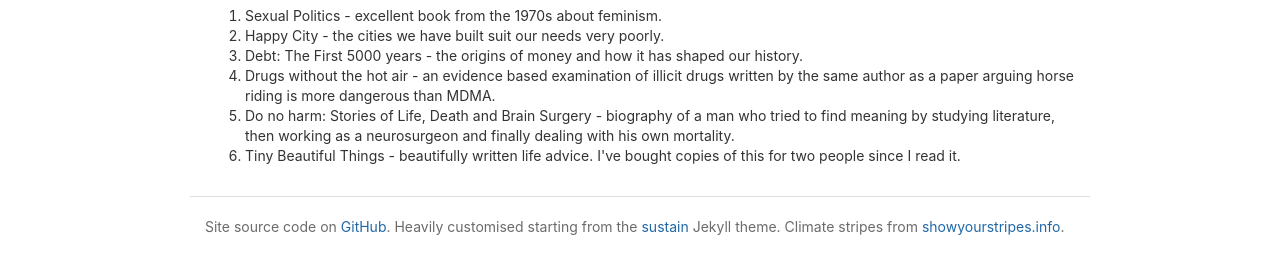
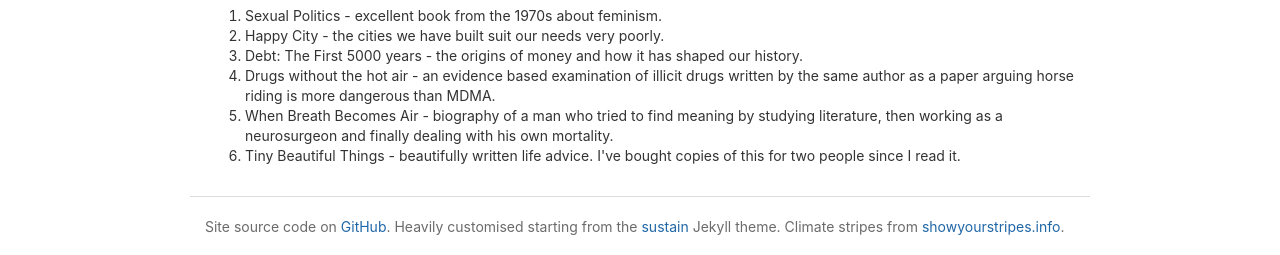
Before and after one commit to mchr3k/mchr3k.github.com, a Jekyll site: the page built from reading.html, in a window 1280 px wide. Shown: the part 1825-2080 px from the top of the page. Built offline with Jekyll 4.4.1, drawn with Linux system fonts in a browser that asks for light colours; nearby versions of some CDN libraries.

Commit message:
FIx book title

```diff
--- a/reading.html
+++ b/reading.html
@@ -110,10 +110,8 @@ title: Martin Hare Robertson - Reading
     <li>Happy City - the cities we have built suit our needs very poorly.</li>
     <li>Debt: The First 5000 years - the origins of money and how it has shaped our history.</li>
     <li>Drugs without the hot air - an evidence based examination of illicit drugs written by the same author as a paper arguing horse riding is more dangerous than MDMA.</li>
-    <li>
-      Do no harm: Stories of Life, Death and Brain Surgery - biography of a man who tried to find meaning by studying literature, then working as a neurosurgeon and finally dealing with his own
-      mortality.
-    </li>
+    <li>When Breath Becomes Air - biography of a man who tried to find meaning by studying literature, then working as a neurosurgeon and finally dealing with his own
+      mortality.</li>
     <li>Tiny Beautiful Things - beautifully written life advice. I've bought copies of this for two people since I read it.</li>
   </ol>
 </div>
```
